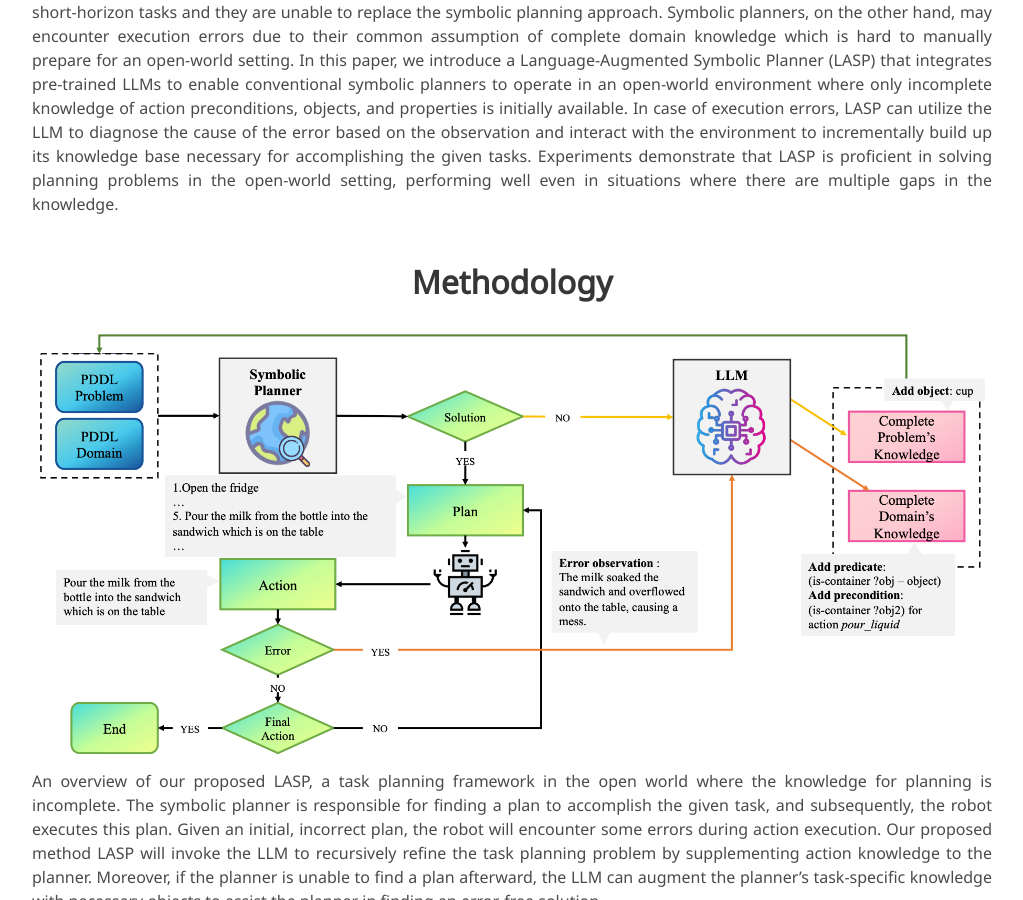
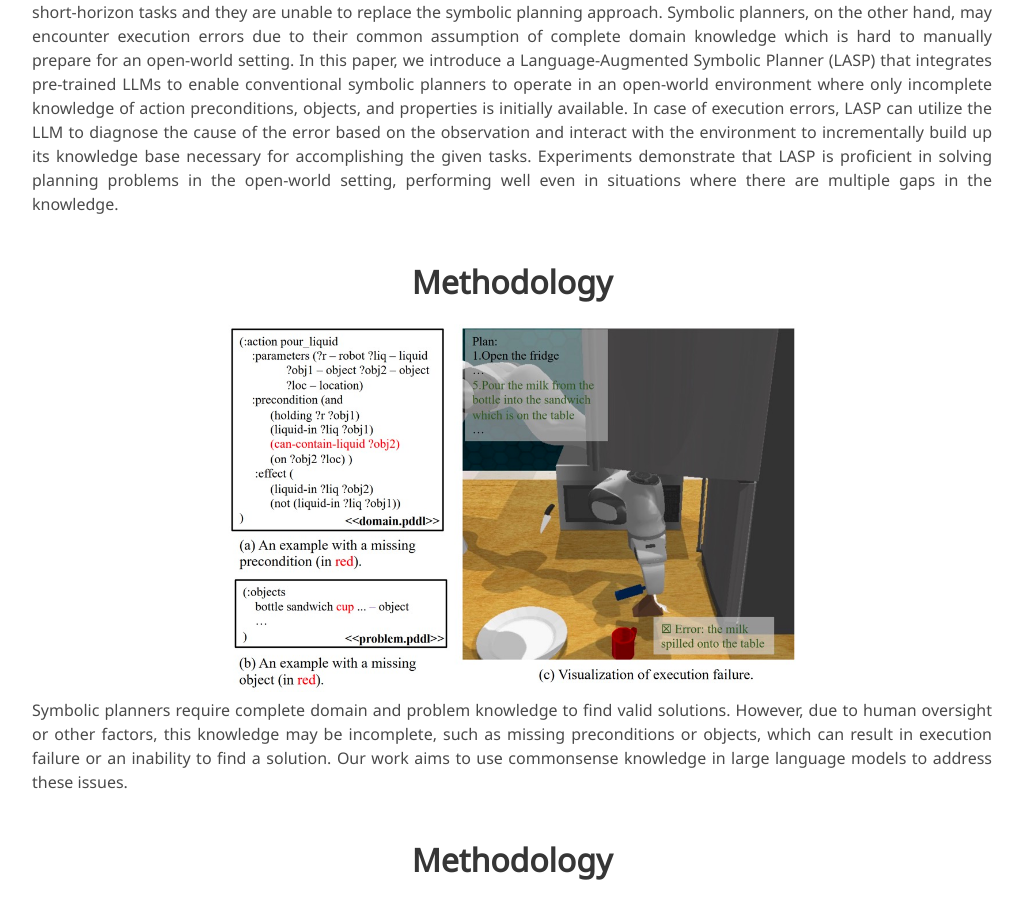
Before and after one commit to chenguanqi/chenguanqi.github.io, a Jekyll site: the page LASP/index.html, which Jekyll copies as it is, in a window 1280 px wide and 900 px high, scrolled down 1259 px. Shown: the whole window, without its empty margins (128-1151 px from the left). Built offline with Jekyll 4.4.1, drawn with Linux system fonts in a browser that asks for light colours; nearby versions of some CDN libraries; some web fonts are replaced; library files that are not in the unit come from our copies; a style sheet for code colours, icons or effects is not loaded.

Commit message:
update_0902

```diff
--- a/LASP/index.html
+++ b/LASP/index.html
@@ -84,7 +84,7 @@
           <div class="column has-text-centered">
             <div class="publication-links">
               <span class="link-block">
-                <a href="https://chenguanqi.github.io/LASP/"
+                <a href="https://www.roboticsproceedings.org/rss20/p037.pdf"
                    class="external-link button is-normal is-rounded is-dark">
                   <span class="icon">
                       <i class="fas fa-file-pdf"></i>
@@ -92,7 +92,7 @@
                   <span>Paper</span>
                 </a>
               </span>
-              <span class="link-block">
+              <!-- <span class="link-block">
                 <a href="https://chenguanqi.github.io/LASP/"
                    class="external-link button is-normal is-rounded is-dark">
                   <span class="icon">
@@ -100,6 +100,7 @@
                   </span>
                   <span>Code (Coming soon)</span>
                   </a>
+              </span> -->
             </div>
           </div>
         </div>
@@ -114,7 +115,7 @@
     <div class="columns is-centered has-text-centered">
     <div class="column is-full-width">
       <video style="width: 100%; " controls>
-        <source src="videos/Paper424.mp4" type="video/mp4">
+        <source src="videos/Paper424_with_caption_v2.mp4" type="video/mp4">
       </video>
     </div>
     </div>
@@ -142,8 +143,20 @@
       </div>
     </div>
 
-
-      <!-- Pipeline. -->
+      <!-- Introduction. -->
+    <div class="columns is-centered has-text-centered">
+      <div class="column is-full-width">
+        <br />
+        <h2 class="title is-3">Methodology</h2>
+        <img src="images/intro.jpg" alt="intro" style="width:60%; ">
+        <div class="content has-text-justified">
+          <p>
+            Symbolic planners require complete domain and problem knowledge to find valid solutions. However, due to human oversight or other factors, this knowledge may be incomplete, such as missing preconditions or objects, which can result in execution failure or an inability to find a solution. Our work aims to use commonsense knowledge in large language models to address these issues.
+          </p>
+        </div>
+      </div>
+    </div>
+    <!-- Pipeline. -->
     <div class="columns is-centered has-text-centered">
       <div class="column is-full-width">
         <br />
```
Also changed, not shown: _data/publications.yml (+8 -0 lines), _includes/services.md (+5 -2 lines), LASP/images/intro.jpg (added), assets/img/LASP.jpg (added), 1 other file.
